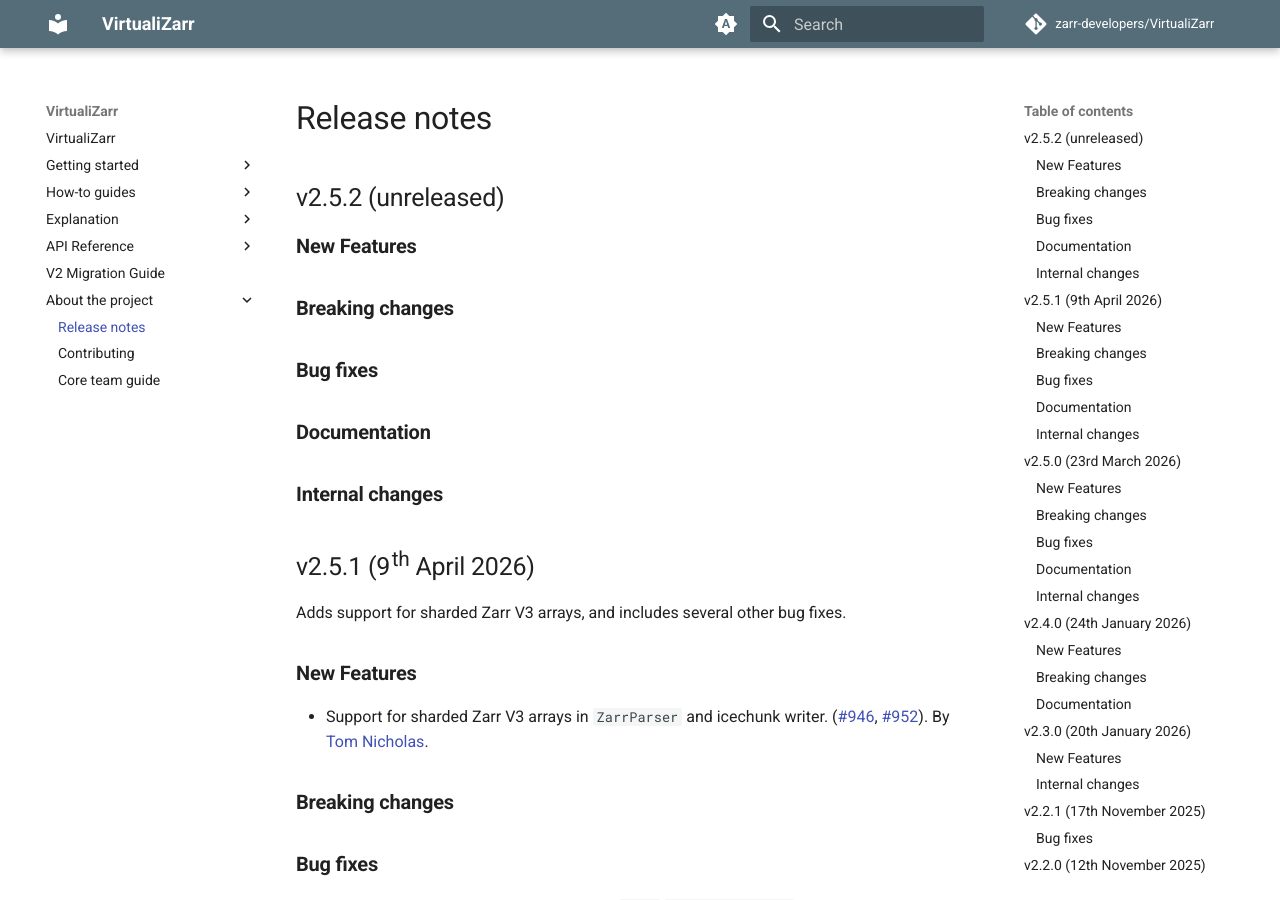
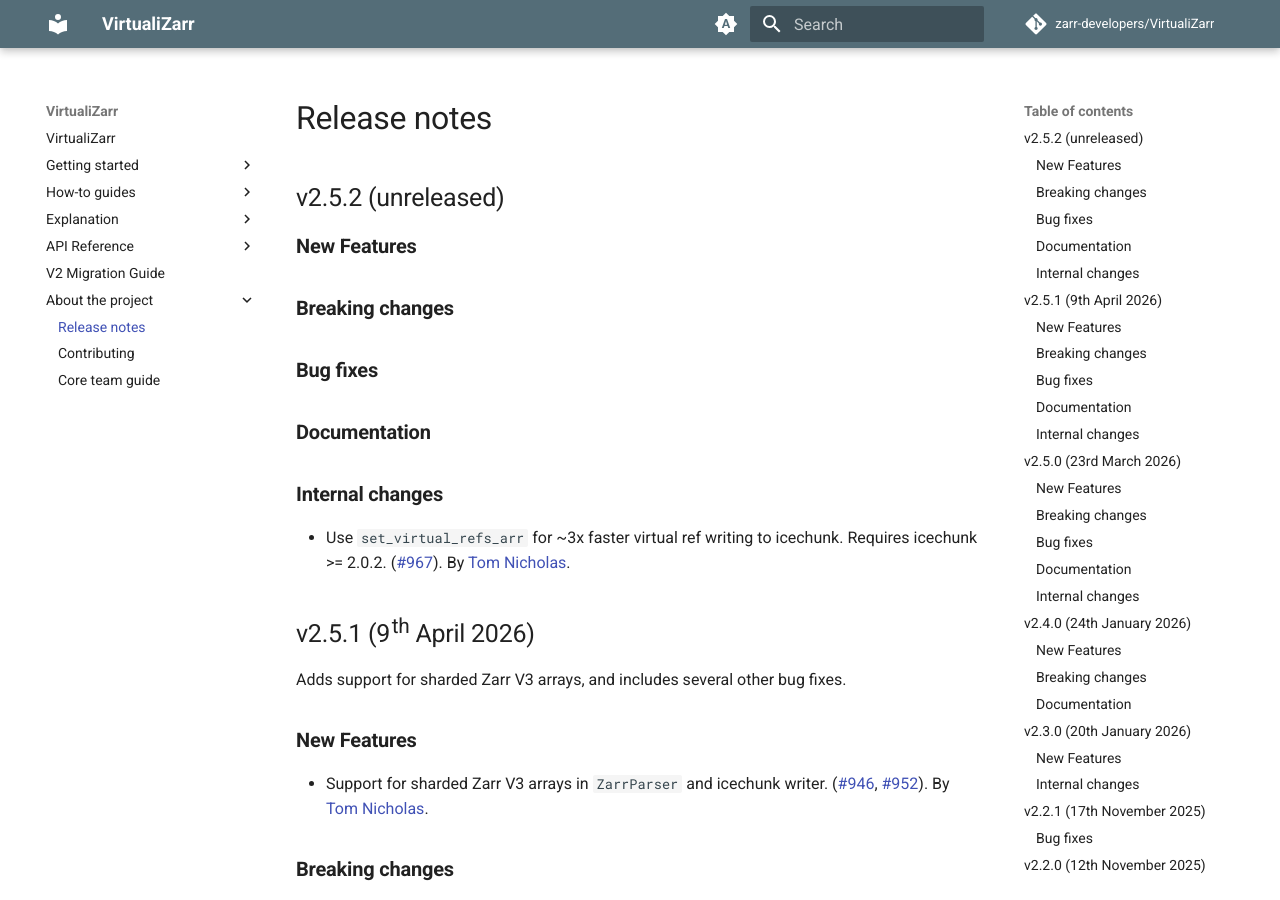
Before and after one commit to zarr-developers/VirtualiZarr, an MkDocs documentation site: the page built from docs/releases.md, in a window 1280 px wide and 900 px high. Built offline with MkDocs 1.6.1 and Material for MkDocs 9.7.7, drawn with Linux system fonts in a browser that asks for light colours; comment, search, counter and statistics services are not loaded; the version menu is left out.

Commit message:
docs: add changelog entry for set_virtual_refs_arr
Co-Authored-By: Claude Opus 4.6 (1M context) <noreply@anthropic.com>

```diff
--- a/docs/releases.md
+++ b/docs/releases.md
@@ -11,6 +11,11 @@
 ### Documentation
 
 ### Internal changes
+
+- Use `set_virtual_refs_arr` for ~3x faster virtual ref writing to icechunk.
+  Requires icechunk >= 2.0.2.
+  ([#967](https://github.com/zarr-developers/VirtualiZarr/pull/967)).
+  By [Tom Nicholas](https://github.com/TomNicholas).
 
 ## v2.5.1 (9th April 2026)
 
```
